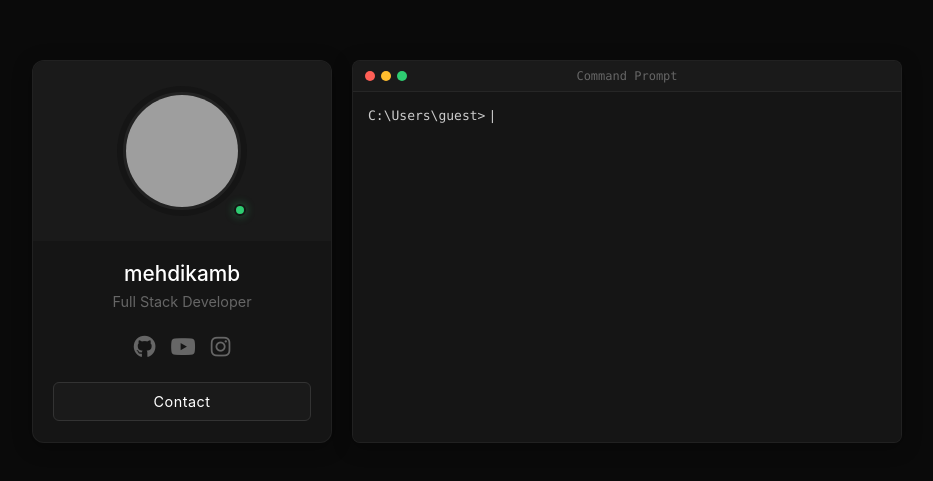
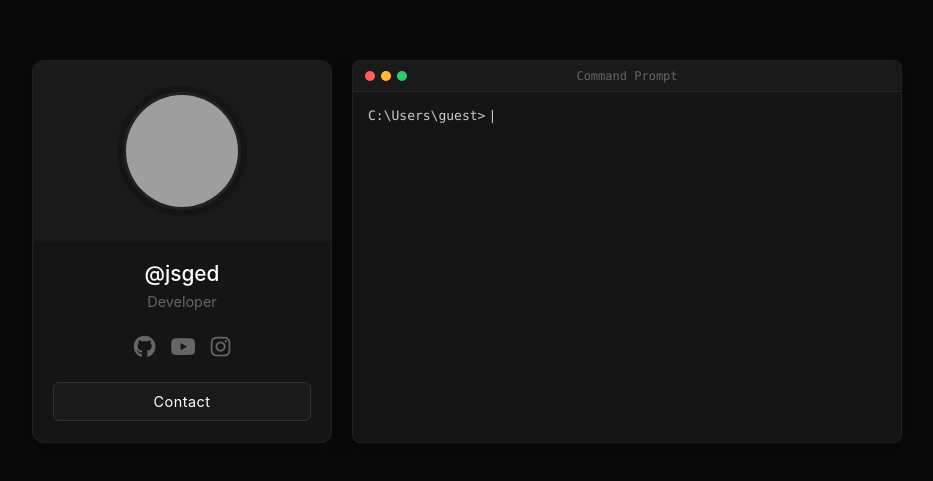
Before and after one commit to jsged/profile-card, a plain HTML site: page index.html in a window 1280 px wide. Shown: the part 149-630 px from the top of the page, without its empty margins (173-1106 px from the left). Drawn offline with Linux system fonts and the light colour scheme; grey boxes are pictures that could not be loaded.

Commit message:
Update index.html

```diff
--- a/index.html
+++ b/index.html
@@ -14,12 +14,11 @@
                 <div class="profile-image">
                     <img src="https://avatars.githubusercontent.com/u/169981727?v=4" alt="Profil">
                 </div>
-                <div class="online-indicator"></div>
             </div>
 
             <div class="profile-content">
-                <h2>mehdikamb</h2>
-                <p class="title">Full Stack Developer</p>
+                <h2>@jsged</h2>
+                <p class="title">Developer</p>
 
                 <div class="social">
                     <a href="https://github.com/@yourprofile"><i class="fab fa-github"></i></a>
```
